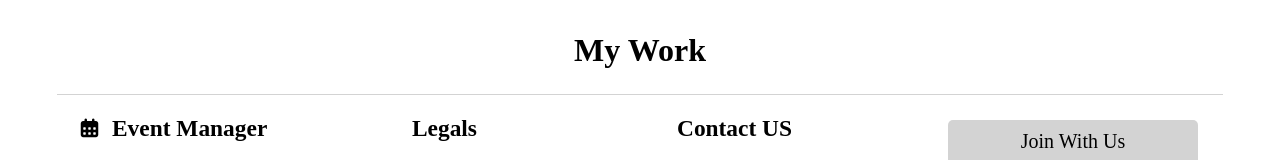
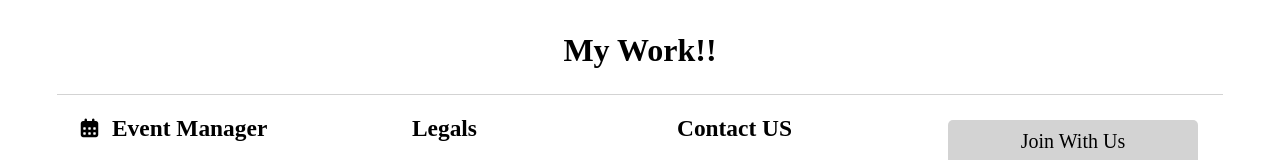
Before and after one commit to Nabin94/event-manager-react, a React (Vite) app: page / in a window 1280 px wide. Shown: the top 160 px of the page. Built offline with nearby package versions, Linux system fonts and the light colour scheme.

Commit message:
requied folder added

```diff
--- a/src/App.jsx
+++ b/src/App.jsx
@@ -10,7 +10,7 @@ function App() {
   return (
     <>
 
-    <h1>My Work</h1>
+    <h1>My Work!!</h1>
     <Footer/>
 
     </>
--- a/src/components/footer/footer.jsx
+++ b/src/components/footer/footer.jsx
@@ -2,6 +2,7 @@ import './footer.scss'
 
 export default function Footer() {
     return (
+
         <footer>
             <div className="footer-icons">
                 <div className="brand-name">
```
